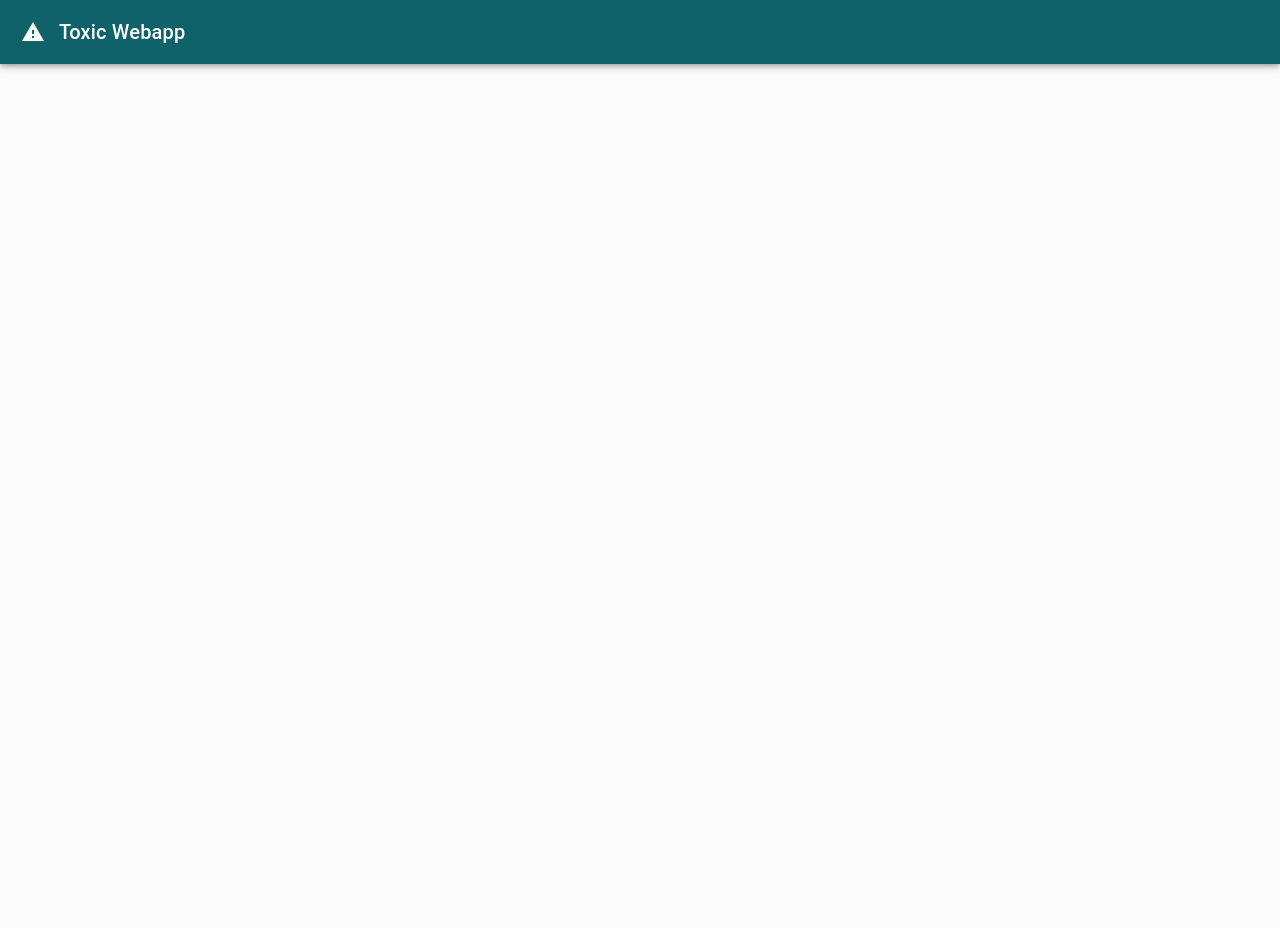
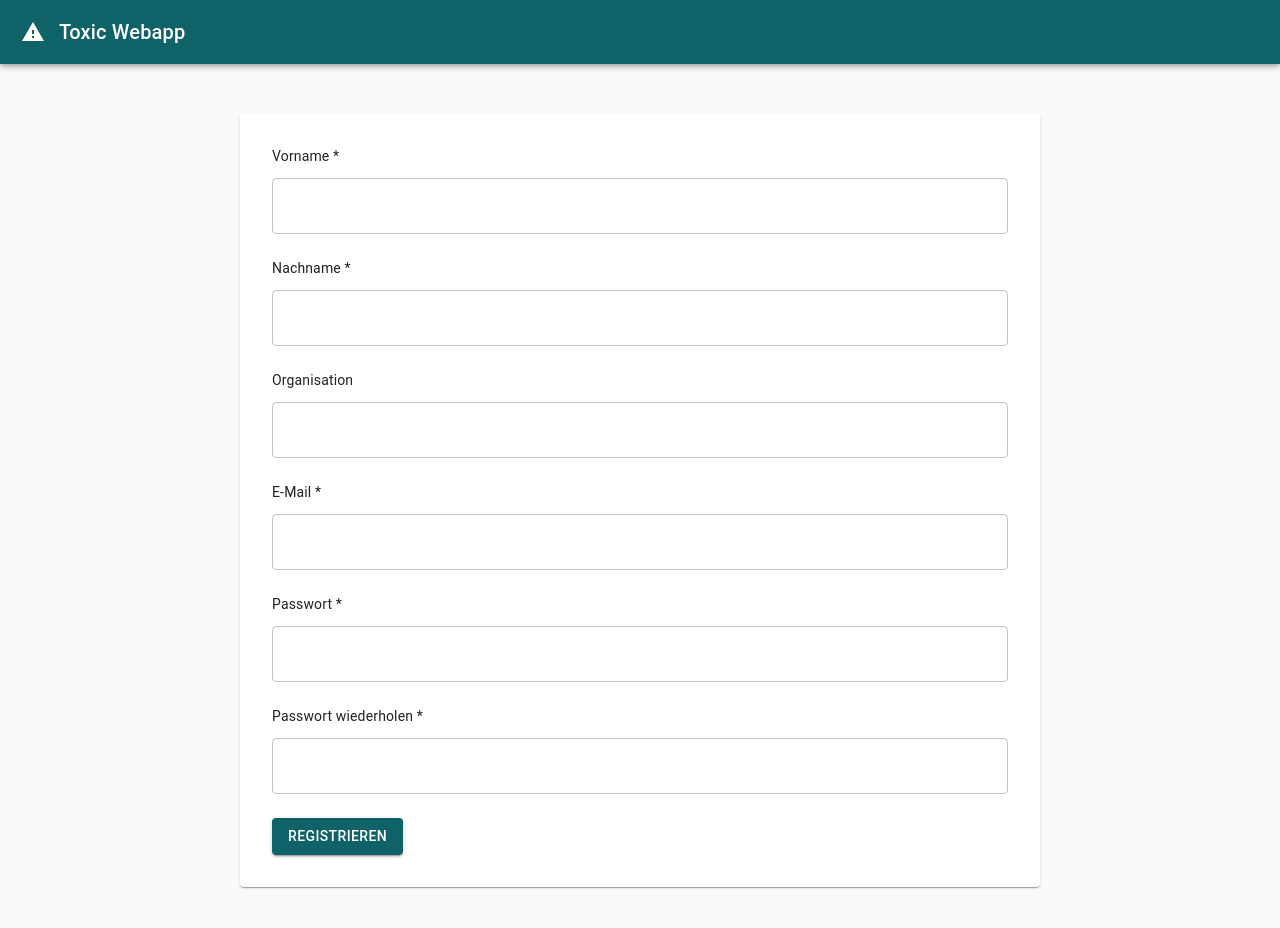
Before and after one commit to Yuugenn/toxic-webservice, a React (Create React App) app in the folder frontend/: page /register in a window 1280 px wide. Shown: the top 928 px of the page. Before the commit the page ends 800 px from the top, so only its background shows below. Built offline with nearby package versions, Linux system fonts and the light colour scheme.

Commit message:
add register page

```diff
--- a/frontend/src/components/Content.tsx
+++ b/frontend/src/components/Content.tsx
@@ -4,6 +4,7 @@ import {Theme} from "@material-ui/core";
 import {makeStyles} from "@material-ui/styles";
 import Home from './Home';
 import Login from './Login';
+import Register from './Register';
 
 
 const useStyles = makeStyles((theme: Theme) => ({
@@ -24,6 +25,9 @@ function Content () {
 			    <Route exact path={["/", "/login"]}>
                     <Login/>
                 </Route>
+				<Route exact path="/register">
+					<Register/>
+				</Route>
 				<Route exact path="/home">
 					<Home/>
 				</Route>
--- /dev/null
+++ b/frontend/src/components/Register.tsx
@@ -0,0 +1,150 @@
+import {makeStyles, Theme} from "@material-ui/core";
+import {Button, CircularProgress, Paper, TextField} from "@material-ui/core";
+import React, {useState} from "react";
+import {BACKEND_URL} from "../config";
+
+
+const useStyles = makeStyles((theme:Theme) => ({
+
+    circularProgress: {
+        margin: "auto"
+    },
+    form: {
+        display: "flex",
+        flexDirection: "column"
+    },
+    label: {
+        display: "flex",
+        justifyContent: "space-between"
+    },
+    textField: {
+        flex: "1",
+        marginTop: "12px",
+        marginBottom: "24px"
+    },
+    error: {
+        color: "red",
+        marginTop: "0",
+        marginBottom: "24px"
+    }
+}));
+
+
+function Register() {
+
+    const classes = useStyles();
+
+    const [firstName,               setFirstName              ] = useState<string>( "" );
+    const [firstNameError,          setFirstNameError         ] = useState<boolean>( false );
+    const [lastName,                setLastName               ] = useState<string>( "" );
+    const [lastNameError,           setLastNameError          ] = useState<boolean>( false );
+    const [organisation,            setOrganisation           ] = useState<string>( "" );
+    const [email,                   setEmail                  ] = useState<string>( "" );
+    const [emailError,              setEmailError             ] = useState<boolean>( false )
+    const [password,                setPassword               ] = useState<string>( "" );
+    const [passwordError,           setPasswordError          ] = useState<boolean>( false );
+    const [passwordRepetition,      setPasswordRepetition     ] = useState<string>( "" );
+    const [passwordRepetitionError, setPasswordRepetitionError] = useState<boolean>( false );
+    const [registerError,           setRegisterError          ] = useState<string>( "" );
+    const [isLoading,               setLoading                ] = useState<boolean>( false );
+
+
+    const isFormCorrect = () => {
+
+        let isCorrect:boolean = true;
+
+        if( firstName == "" ) {
+            setFirstNameError( true );
+            isCorrect = false;
+        } else
+            setFirstNameError( false );
+
+        if( lastName == "" ) {
+            setLastNameError( true );
+            isCorrect = false;
+        } else
+            setLastNameError( false );
+
+        if( email == "" ) {
+            setEmailError( true );
+            isCorrect = false;
+        } else
+            setEmailError( false );
+
+        if( password == "" ) {
+            setPasswordError( true );
+            isCorrect = false;
+        } else
+            setPasswordError( false );
+
+        if( passwordRepetition == "" ) {
+            setPasswordRepetitionError( true );
+            isCorrect = false;
+        } else
+            setPasswordRepetitionError( false );
+
+        if( password != passwordRepetition ) {
+            setPasswordError( true );
+            setPasswordRepetitionError( true );
+            isCorrect = false;
+        }
+
+        return isCorrect;
+    }
+
+
+    const register = async (event:any) => {
+
+        // prevent reload of the site (form submit)
+        event.preventDefault();
+
+        if( ! isFormCorrect() )
+            return;
+
+        setRegisterError( "" );
+        setLoading( true );
+
+        const body = {
+            "firstName": firstName,
+            "lastName": lastName,
+            "organisation": organisation,
+            "email": email,
+            "password": password
+        };
+
+        const response = await fetch( BACKEND_URL + "/register", { method: "POST", body: JSON.stringify(body) } );
+
+        const data = await response.json();
+
+        // TODO: change on completed backend
+    };
+
+
+    return (
+        <Paper className="paper">
+            {isLoading ? <CircularProgress className={classes.circularProgress} /> :
+            <form className={classes.form} onSubmit={register}>
+                <span className={classes.label}>Vorname *</span>
+                <TextField variant="outlined" className={classes.textField} value={firstName} onChange={(e) => setFirstName(e.target.value)} error={firstNameError} />
+                <span className={classes.label}>Nachname *</span>
+                <TextField variant="outlined" className={classes.textField} value={lastName} onChange={(e) => setLastName(e.target.value)} error={lastNameError} />
+                <span className={classes.label}>Organisation</span>
+                <TextField variant="outlined" className={classes.textField} value={organisation} onChange={(e) => setOrganisation(e.target.value)} />
+                <span className={classes.label}>E-Mail *</span>
+                <TextField variant="outlined" className={classes.textField} value={email} onChange={(e) => setEmail(e.target.value)} error={emailError} />
+                <span className={classes.label}>Passwort *</span>
+                <TextField variant="outlined" className={classes.textField} type="password" value={password} onChange={(e) => setPassword(e.target.value)} error={passwordError} />
+                <span className={classes.label}>Passwort wiederholen *</span>
+                <TextField variant="outlined" className={classes.textField} type="password" value={passwordRepetition} onChange={(e) => setPasswordRepetition(e.target.value)} error={passwordRepetitionError} />
+                {registerError && (<p className={classes.error}>{registerError}</p>)}
+                <div>
+                    <Button variant="contained" color="primary" type="submit">Registrieren</Button>
+                    {isLoading && (<CircularProgress />)}
+                </div>
+            </form>}
+        </Paper>
+    );
+}
+
+
+export default Register;
```
